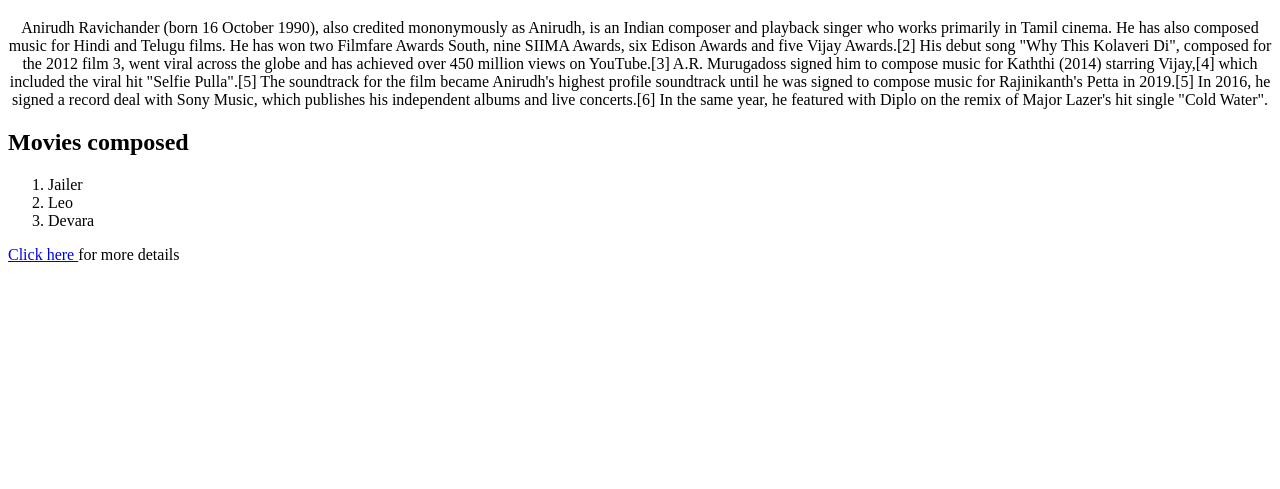
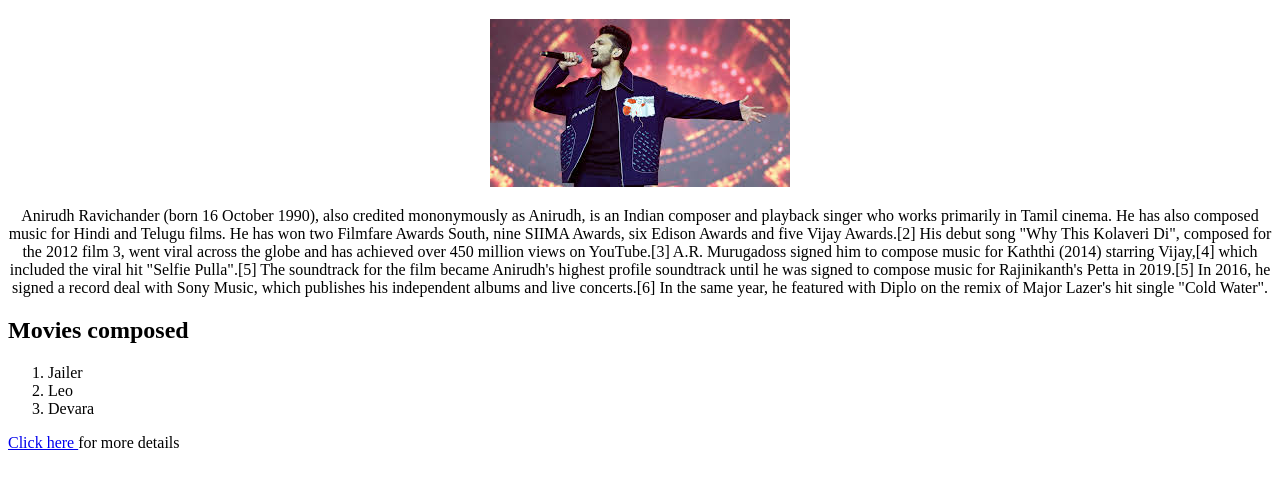
Before and after one commit to KumarGoudVattepally/task, a plain HTML site: page index.html in a window 1280 px wide. Shown: the part 61-550 px from the top of the page. Drawn offline with Linux system fonts and the light colour scheme.

Commit message:
Update index.html

```diff
--- a/index.html
+++ b/index.html
@@ -7,6 +7,7 @@
 </head>
 <body>
     <center><h1> Anirudh - Music Director</h1></center>
+    <center><img src="anirudh.jpg"></center>
 
 <center><p>Anirudh Ravichander (born 16 October 1990), also credited mononymously as Anirudh, is an Indian composer and playback singer who works primarily in Tamil cinema. He has also composed music for Hindi and Telugu films. He has won two Filmfare Awards South, nine SIIMA Awards, six Edison Awards and five Vijay Awards.[2]
 
```
